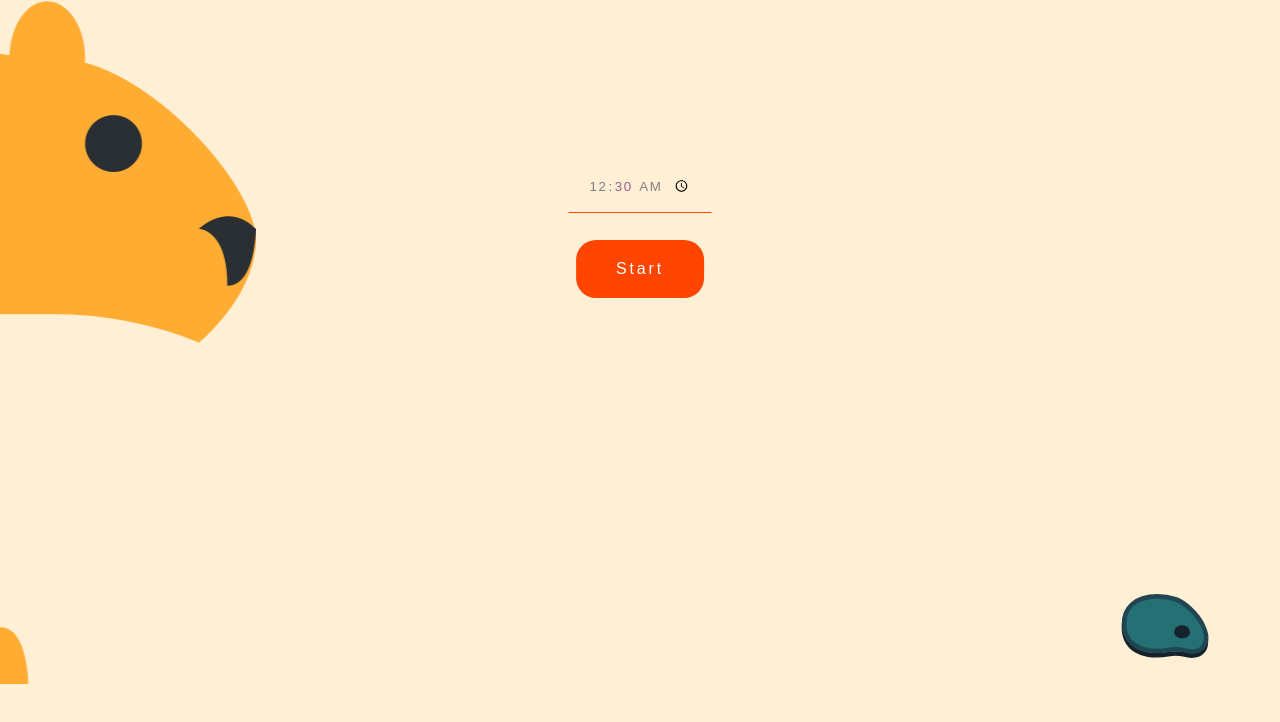
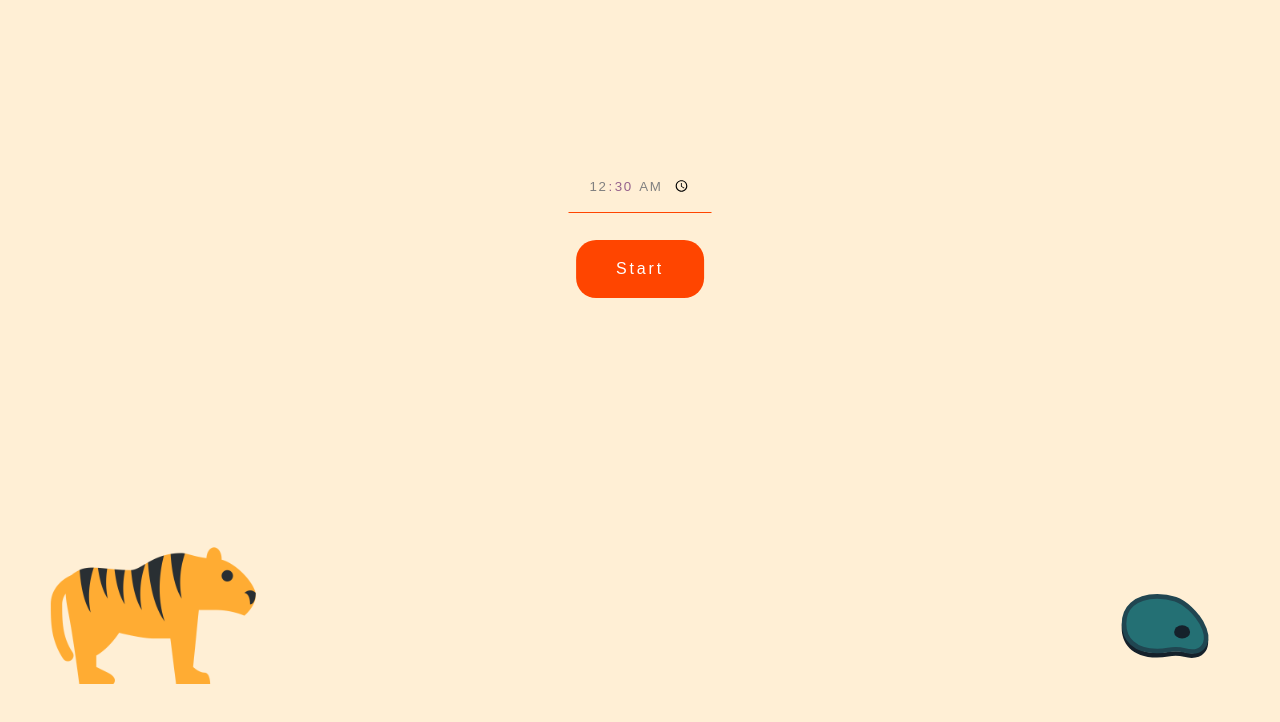
Before and after one commit to hagenbrandt/lous-timer, a React (Create React App) app: page / in a window 1280 px wide. Shown: the top 722 px of the page. Built offline with nearby package versions, Linux system fonts and the light colour scheme.

Commit message:
Feat: Create jump animation

```diff
--- a/src/styles.css
+++ b/src/styles.css
@@ -14,8 +14,11 @@ body {
     position: absolute;
     left: 4%;
     bottom: 14%;
+    transform: rotateY(180deg);
+}
+
+.tiger-image {
     width: 16vw;
-    transform: rotateY(180deg);
 }
 
 .meat {
@@ -32,7 +35,16 @@ body {
     animation-timing-function: linear;
 }
 
+.jump {
+    animation: jump 1s infinite;
+    transition: ease-in-out;
+}
+
 @keyframes move {
     from {left: 4%}
     to {left: 74%}
 }
+
+@keyframes jump {
+    to {transform: translateY(5%)}
+}
```
